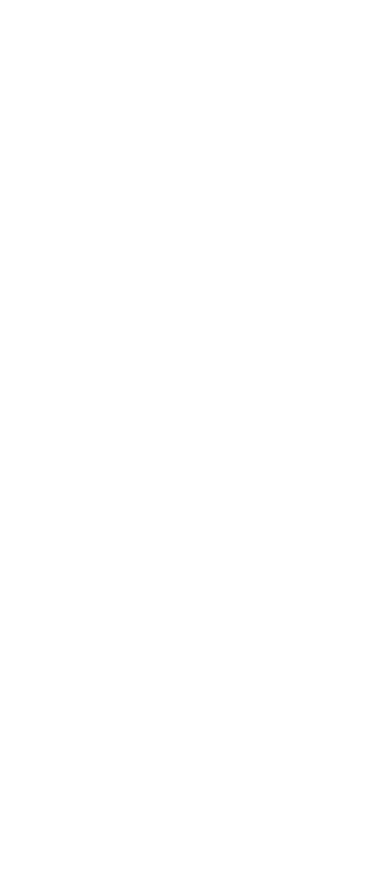
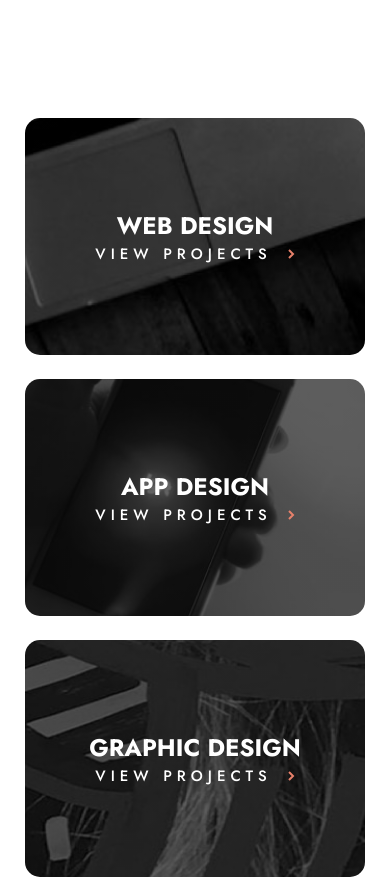
Before and after one commit to dbslapitan/designo, a Next.js app: page / in a window 390 px wide. Shown: the part 931-1808 px from the top of the page. Before the commit the page ends 929 px from the top, so only its background shows below. Built offline with nearby package versions, Linux system fonts and the light colour scheme.

Commit message:
add projects link at home in mobile

```diff
--- a/src/app/page.module.scss
+++ b/src/app/page.module.scss
@@ -42,3 +42,59 @@
         background-repeat: no-repeat;
     }
 }
+
+.designs{
+    margin-top: 7.5rem;
+    display: flex;
+    flex-direction: column;
+    row-gap: 1.5rem;
+
+    &__item{
+        width: 87.2%;
+        margin: auto;
+    }
+
+    &__link{
+        padding: 5.625rem 3.5rem;
+        text-align: center;
+        color: $white;
+        border-radius: 0.9375rem;
+        display: block;
+        background-repeat: no-repeat;
+        background-position: center;
+        background-size: cover;
+
+        &--web{
+            background-image: linear-gradient(0deg, #00000099, #00000099), url("../../public/home/mobile/image-web-design.jpg");
+        }
+
+        &--app{
+            background-image: linear-gradient(0deg, #00000099, #00000099), url("../../public/home/mobile/image-app-design.jpg");
+        }
+
+        &--graphic{
+            background-image: linear-gradient(0deg, #00000099, #00000099), url("../../public/home/mobile/image-graphic-design.jpg");
+        }
+    }
+
+    &__titles{
+        font-size: 1.75rem;
+        font-weight: 500;
+        letter-spacing: 1.4px;
+        line-height: 1.28571;
+    }
+
+    &__sub{
+        font-size: 0.9375rem;
+        font-weight: 500;
+        letter-spacing: 5px;
+        display: flex;
+        column-gap: 1rem;
+        justify-content: center;
+
+        &::after{
+            display: block;
+            content: url("../../public/shared/desktop/icon-right-arrow.svg");
+        }
+    }
+}
--- a/src/app/page.tsx
+++ b/src/app/page.tsx
@@ -1,7 +1,5 @@
 import Link from "next/link";
 import styles from "./page.module.scss";
-import Image from "next/image";
-import hero from "../../public/home/desktop/image-hero-phone.png";
 
 export default function Home() {
   return (
@@ -13,6 +11,26 @@
             <div className={`${styles["home__cover-container"]}`}>
             </div>
         </section>
+        <ul className={`${styles["designs"]}`}>
+            <li className={`${styles["designs__item"]}`}>
+                <Link href={`/#`} className={`${styles["designs__link"]} ${styles["designs__link--web"]}`}>
+                    <h2 className={`${styles["designs__title"]}`}>WEB DESIGN</h2>
+                    <p className={`${styles["designs__sub"]}`}>VIEW PROJECTS</p>
+                </Link>
+            </li>
+            <li className={`${styles["designs__item"]}`}>
+                <Link href={`/#`} className={`${styles["designs__link"]} ${styles["designs__link--app"]}`}>
+                    <h2 className={`${styles["designs__title"]}`}>APP DESIGN</h2>
+                    <p className={`${styles["designs__sub"]}`}>VIEW PROJECTS</p>
+                </Link>
+            </li>
+            <li className={`${styles["designs__item"]}`}>
+                <Link href={`/#`} className={`${styles["designs__link"]} ${styles["designs__link--graphic"]}`}>
+                    <h2 className={`${styles["designs__title"]}`}>GRAPHIC DESIGN</h2>
+                    <p className={`${styles["designs__sub"]}`}>VIEW PROJECTS</p>
+                </Link>
+            </li>
+        </ul>
     </main>
   );
 }
```
